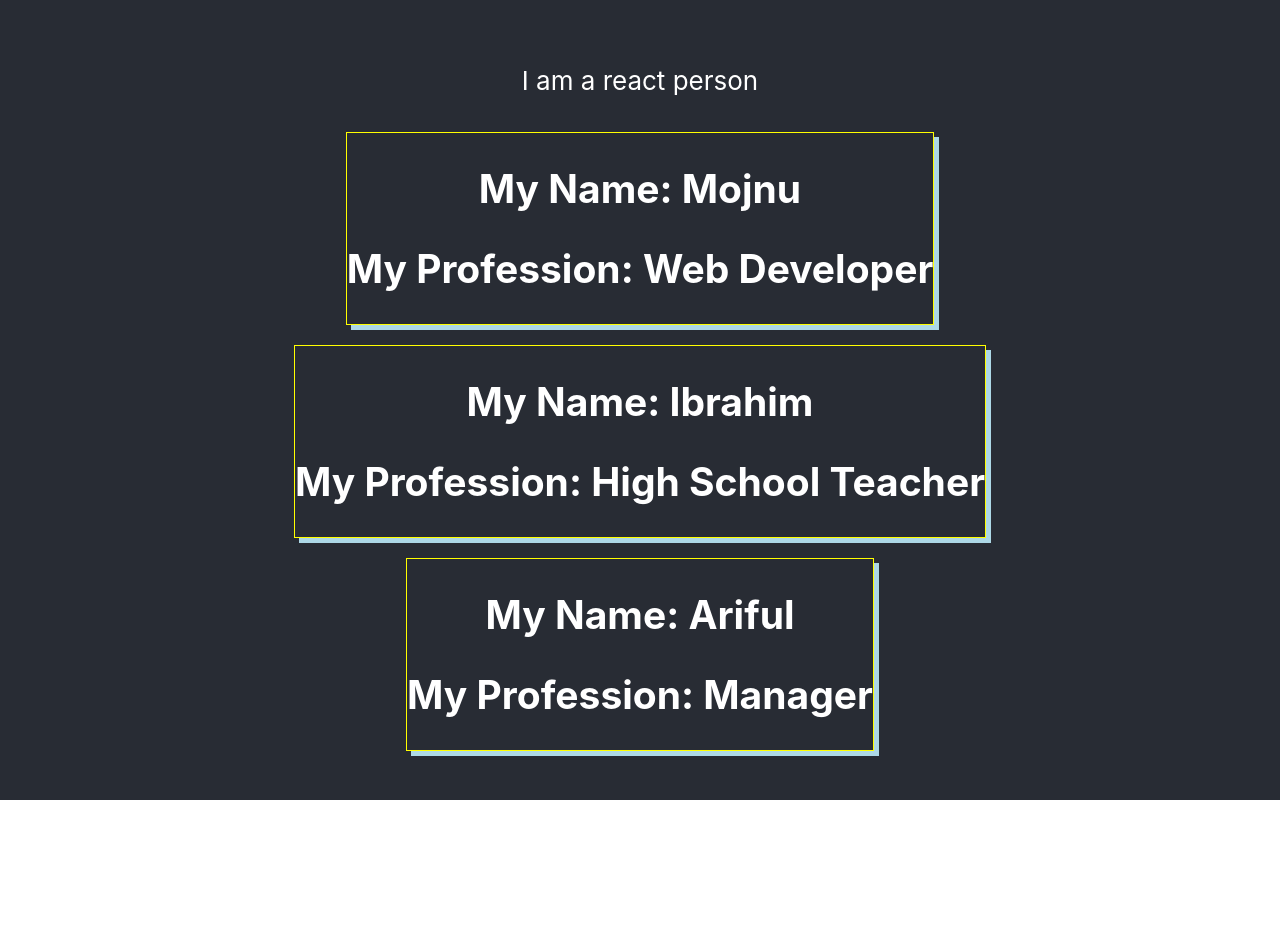
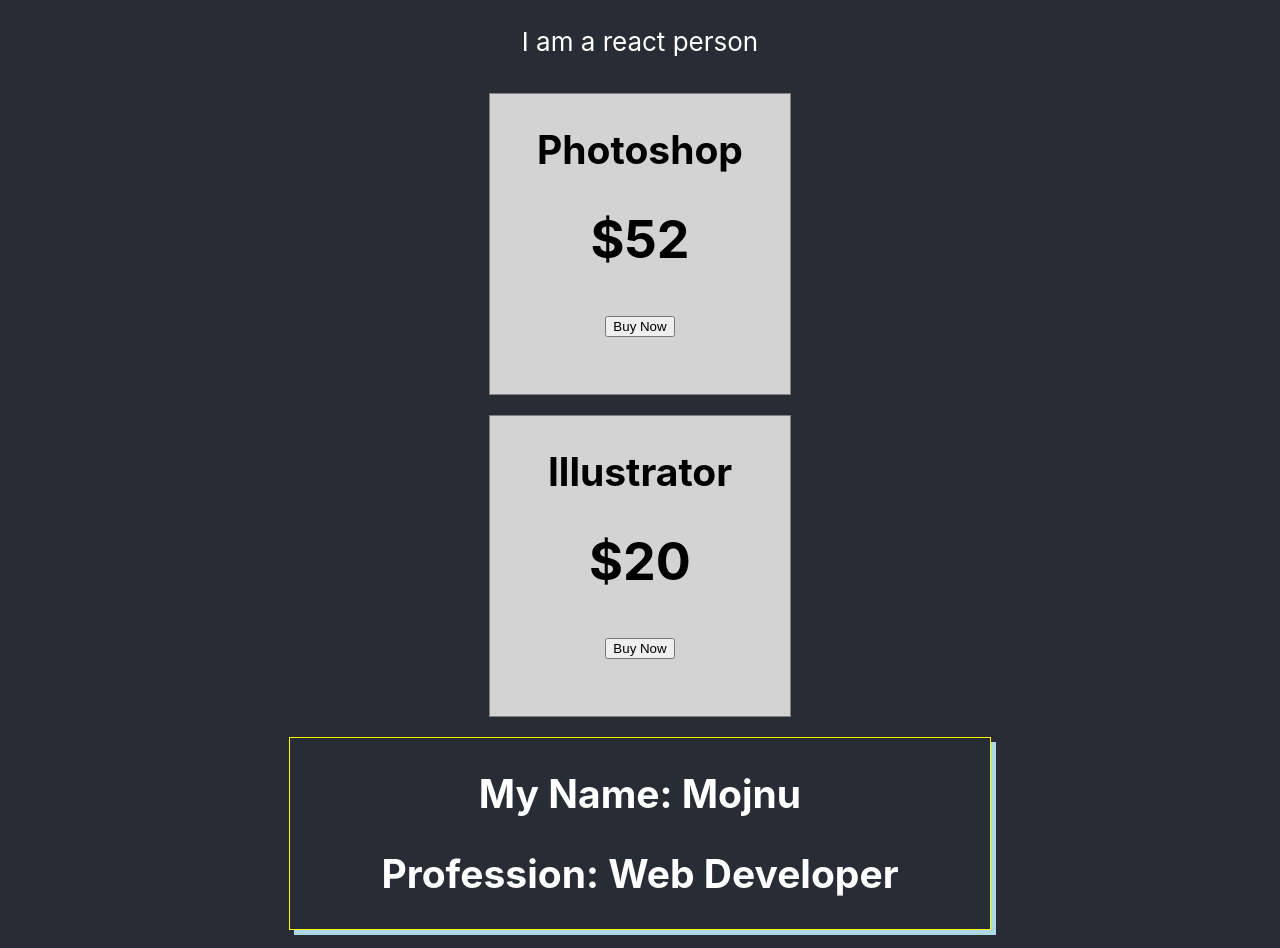
Before and after one commit to coderMojnu/react-core-concepts, a React (Create React App) app: page / in a window 1280 px wide. Shown: the top 948 px of the page. Before the commit the page ends 800 px from the top, so only its background shows below. Built offline with nearby package versions, Linux system fonts and the light colour scheme.

Commit message:
Before Destructure

```diff
--- a/src/App.js
+++ b/src/App.js
@@ -2,11 +2,17 @@
 
 function App() {
   const player = ['Mojnu', 'Ibrahim', 'Ariful'];
+  const products = [
+    {productsName: 'Photoshop', mrp: '$52'},
+    {productsName: 'Illustrator', mrp: '$20'}
+  ];
   const profession = ['Web Developer', 'High School Teacher', 'Manager']
   return (
     <div className="App">
       <header className="App-header">
         <p>I am a react person</p>
+        <Product product = {products[0]}></Product>
+        <Product product = {products[1]}></Product>
         <Person name={player[0]} profession={profession[0]}></Person>
         <Person name={player[1]} profession={profession[1]}></Person>
         <Person name={player[2]} profession={profession[2]}></Person>
@@ -18,12 +24,34 @@
   const stylePerson = {
     border: '1px solid yellow',
     margin: '10px',
+    width: '700px',
     boxShadow: '5px 5px lightblue'
   }
   return (
-    <div style = {stylePerson}>
-      <h2>My Name: {props.name}</h2>
-      <h2>My Profession: {props.profession}</h2>
+    <div>
+      <div style={stylePerson}>
+        <h2>My Name: {props.name}</h2>
+        <h2>Profession: {props.profession}</h2>
+      </div>
+    </div>
+  )
+}
+function Product(props){
+  const styleProduct = {
+    border: '1px solid gray',
+    color: 'black',
+    backgroundColor: 'lightgrey',
+    width: '300px',
+    height: '300px',
+    margin: '10px',
+    float: 'left'
+  }
+  console.log(props);
+  return (
+    <div style={styleProduct}>
+        <h2>{props.product.productsName}</h2>
+        <h1>{props.product.mrp}</h1>
+        <button>Buy Now</button>
     </div>
   )
 }
```
